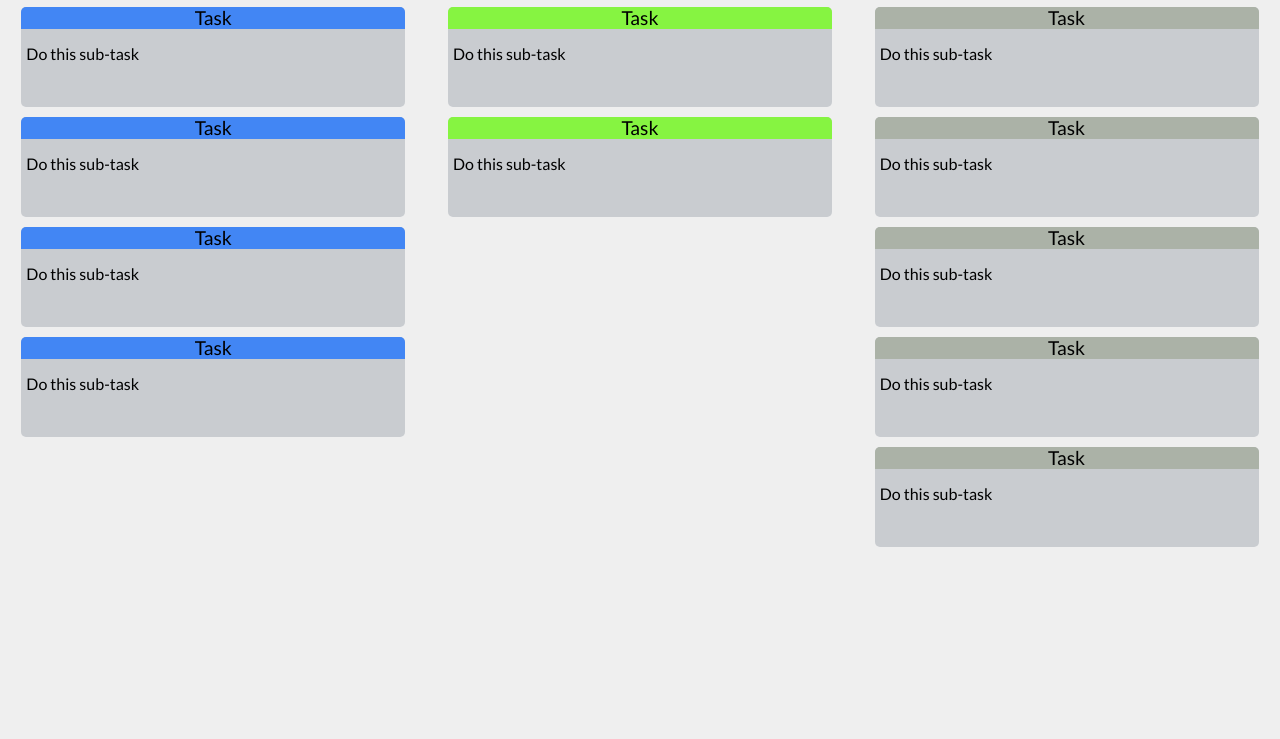
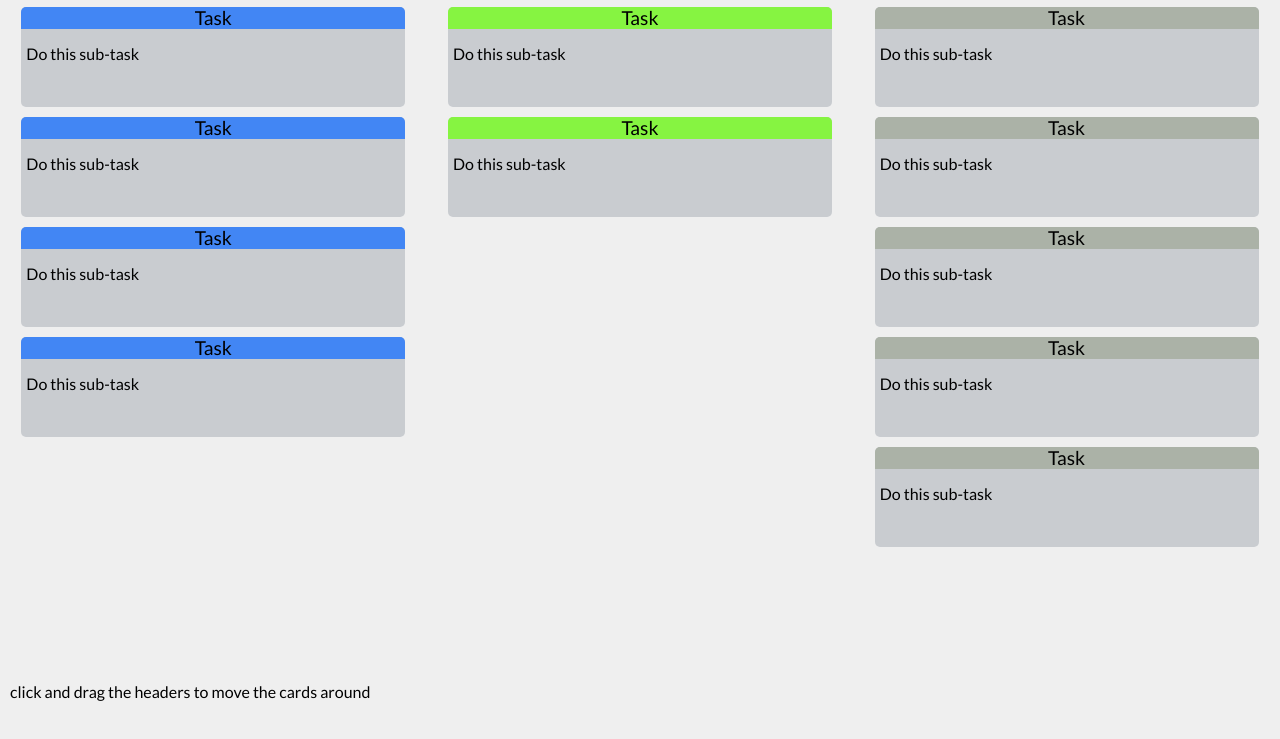
Before and after one commit to gwpicard/basic-kanban, a plain HTML site: page index.html in a window 1280 px wide. Shown: the part 83-822 px from the top of the page. Drawn offline with nearby package versions, Linux system fonts and the light colour scheme.

Commit message:
added text to help with UX

```diff
--- a/index.html
+++ b/index.html
@@ -57,7 +57,7 @@
 </head>
 <body>
 
-    <div class="pure-g kanban-container">
+    <div class="pure-g header">
         <div class="pure-u-1-3" style="text-align: center;">
             <h1>To do</h1>
         </div>
@@ -67,6 +67,8 @@
         <div class="pure-u-1-3" style="text-align: center;">
             <h1>Done</h1>
         </div>
+    </div>
+    <div class="pure-g kanban-container">
         <div class="kanban-column kanban-to-do pure-u-1-3">
             <div class="kanban-elem">
                 <div class="kanban-header">Task</div>
@@ -140,6 +142,9 @@
             </div>
         </div>
     </div>
+    <div class="footer">
+        <p>click and drag the headers to move the cards around</p>
+    </div>
 
 </body>
 </html>
--- a/kanban.css
+++ b/kanban.css
@@ -59,3 +59,9 @@ body {
   -moz-transform: rotate(3deg);
   -webkit-transform: rotate(3deg);
 }
+
+.footer{
+    position: fixed;
+    left: 10px;
+    bottom: 0;
+}
```
